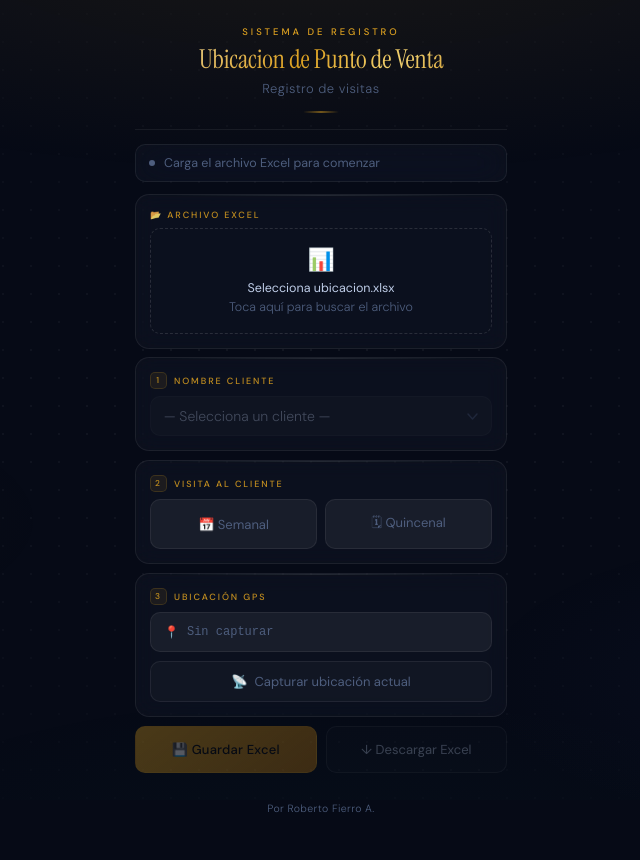
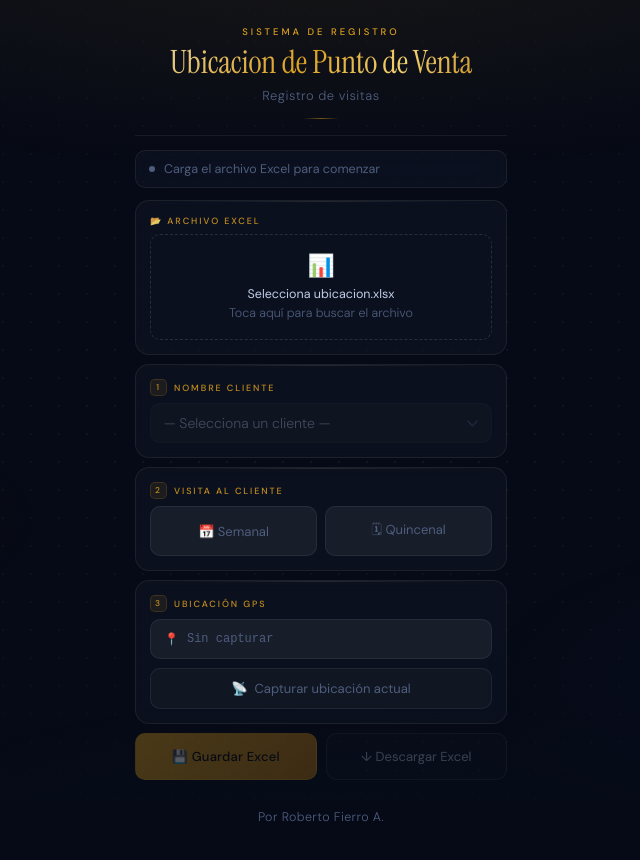
Before and after one commit to FierroRoberto/Ubicacion-PV, a plain HTML site: page index.html in a window 1280 px wide. Shown: the whole page, without its empty margins (319-959 px from the left). Drawn offline with Linux system fonts and the light colour scheme.

Commit message:
Add files via upload

```diff
--- a/index.html
+++ b/index.html
@@ -127,7 +127,7 @@
 
   .h-title {
     font-family: 'Instrument Serif', serif;
-    font-size: 26px; font-weight: 400;
+    font-size: 32px; font-weight: 400;
     line-height: 1.12;
     color: var(--text-hi);
     letter-spacing: -0.2px;
@@ -533,7 +533,7 @@
   footer {
     margin-top: auto; padding-top: 20px;
     text-align: center;
-    font-size: 10.5px; font-weight: 300;
+    font-size: 12.5px; font-weight: 300;
     color: var(--text-lo);
     opacity: 0.42;
     letter-spacing: 0.4px;
@@ -785,10 +785,8 @@ function guardar() {
   const nombreCliente = filas[idx]['Nombre Cliente'];
 
   // Actualizar workbook en memoria con los datos nuevos
+  // (NO descarga — los datos quedan listos para cuando se use 'Descargar Excel')
   wb.Sheets[wb.SheetNames[0]] = XLSX.utils.json_to_sheet(filas);
-
-  // Guardar con el mismo nombre que se cargó originalmente
-  XLSX.writeFile(wb, fileName);
 
   // Animación de éxito en el botón
   const btn = document.getElementById('btnGuardar');
```
Also changed, not shown: README.md.
